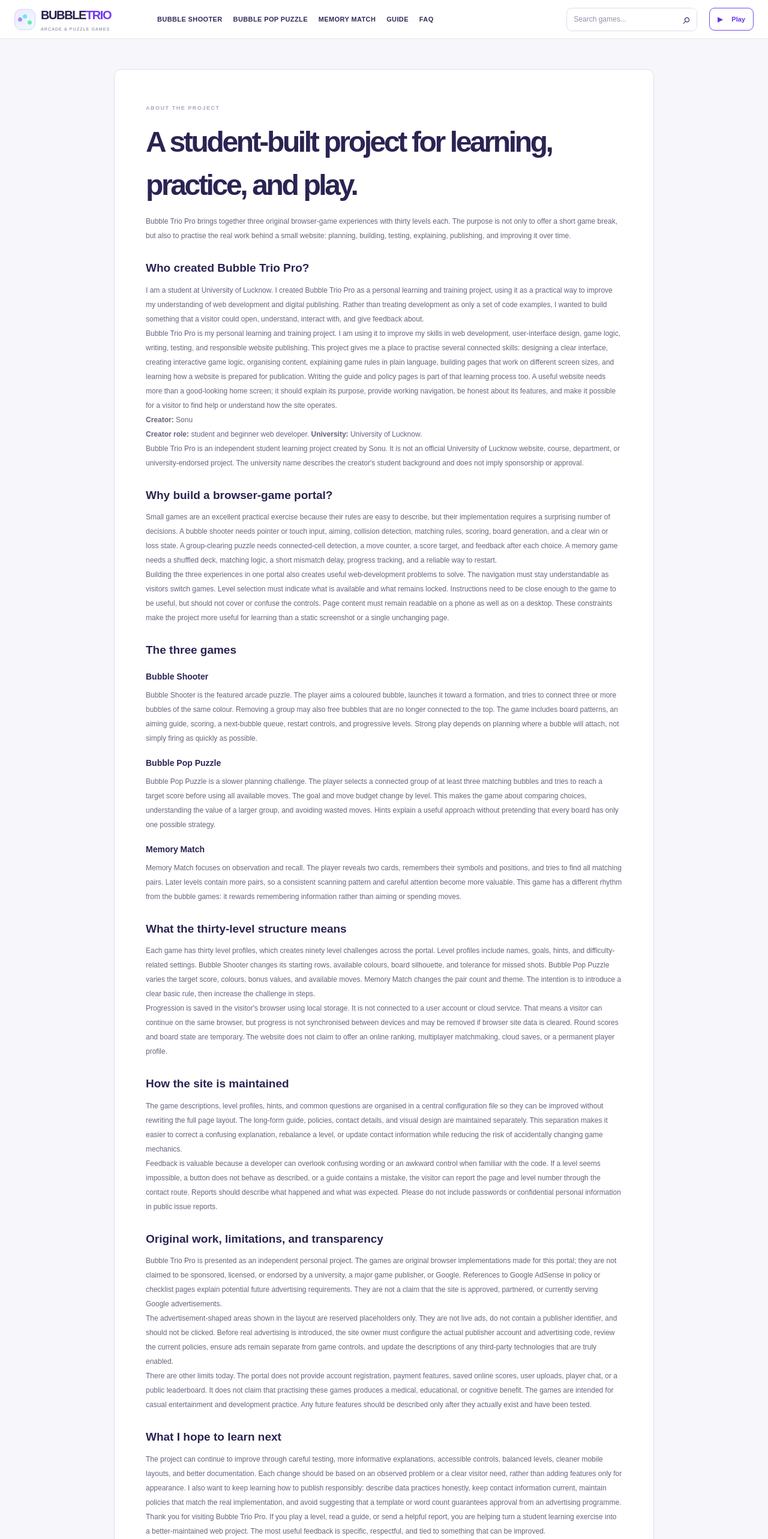
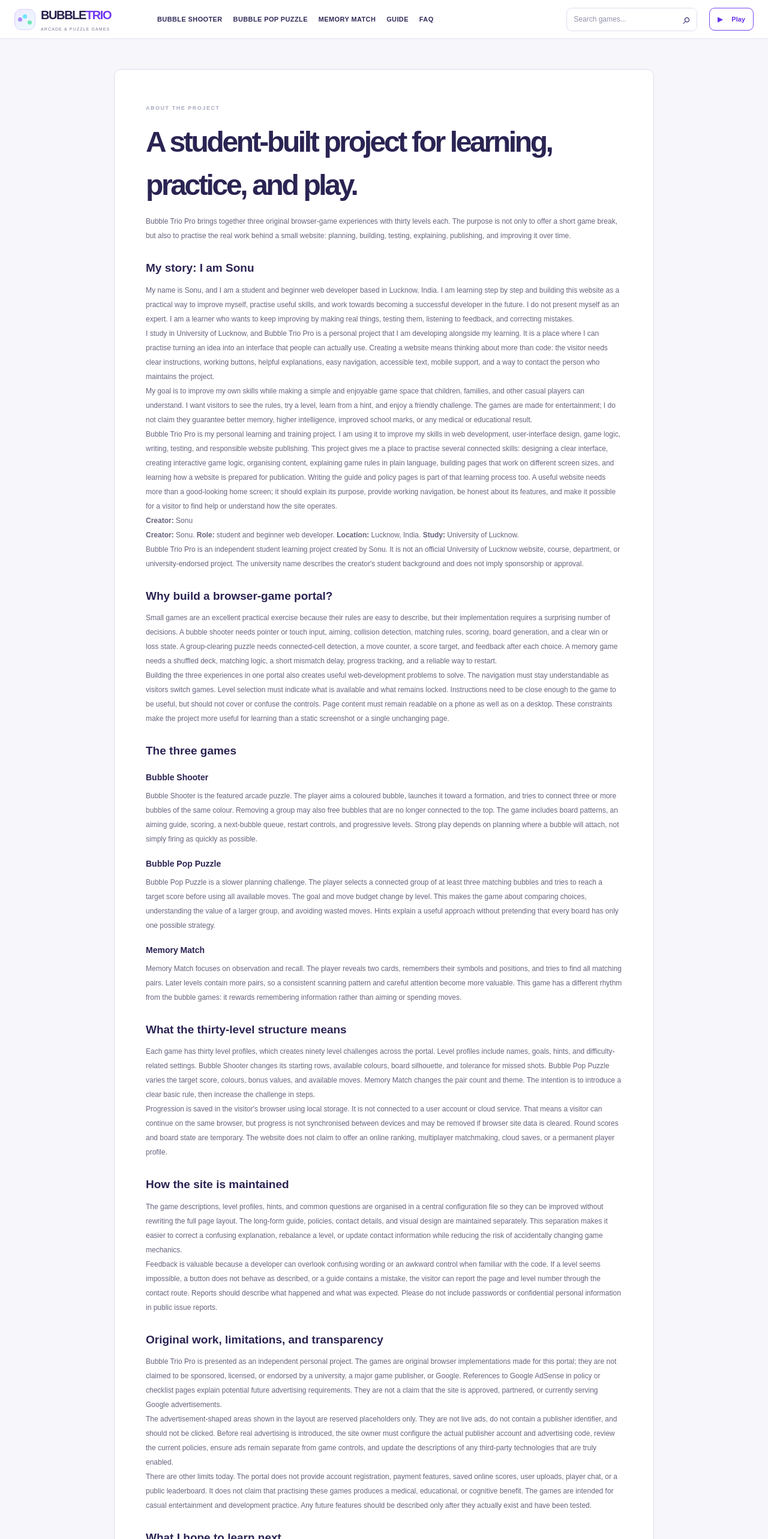
Before and after one commit to websiite01-tech/bubble-trio-pro, a Next.js app: page /about in a window 1280 px wide. Shown: the top 2566 px of the page at 60% size. Built offline with nearby package versions, Linux system fonts and the light colour scheme; no server answers.

Commit message:
content: personalise About page with Sonu's student developer story

```diff
--- a/app/about/page.js
+++ b/app/about/page.js
@@ -1,8 +1,8 @@
 import { siteConfig } from "../site-config";
 
 export const metadata = {
-  title: "About the Creator and Project",
-  description: "Meet the student creator behind Bubble Trio Pro, learn why the project was built, how the three browser games work, and what the site does and does not offer."
+  title: "Meet Sonu — About Bubble Trio Pro",
+  description: "Meet Sonu, a student and beginner web developer in Lucknow, and learn why he built Bubble Trio Pro as a learning project with three original browser games."
 };
 
 export default function AboutPage() {
@@ -12,11 +12,13 @@ export default function AboutPage() {
       <h1>A student-built project for learning, practice, and play.</h1>
       <p className="page-lead">Bubble Trio Pro brings together three original browser-game experiences with thirty levels each. The purpose is not only to offer a short game break, but also to practise the real work behind a small website: planning, building, testing, explaining, publishing, and improving it over time.</p>
 
-      <h2>Who created Bubble Trio Pro?</h2>
-      <p>I am a student at {siteConfig.university}. I created Bubble Trio Pro as a personal learning and training project, using it as a practical way to improve my understanding of web development and digital publishing. Rather than treating development as only a set of code examples, I wanted to build something that a visitor could open, understand, interact with, and give feedback about.</p>
+      <h2>My story: I am Sonu</h2>
+      <p>My name is {siteConfig.creatorName}, and I am a {siteConfig.creatorRole} based in {siteConfig.city}. I am learning step by step and building this website as a practical way to improve myself, practise useful skills, and work towards becoming a successful developer in the future. I do not present myself as an expert. I am a learner who wants to keep improving by making real things, testing them, listening to feedback, and correcting mistakes.</p>
+      <p>I study in {siteConfig.university}, and Bubble Trio Pro is a personal project that I am developing alongside my learning. It is a place where I can practise turning an idea into an interface that people can actually use. Creating a website means thinking about more than code: the visitor needs clear instructions, working buttons, helpful explanations, easy navigation, accessible text, mobile support, and a way to contact the person who maintains the project.</p>
+      <p>My goal is to improve my own skills while making a simple and enjoyable game space that children, families, and other casual players can understand. I want visitors to see the rules, try a level, learn from a hint, and enjoy a friendly challenge. The games are made for entertainment; I do not claim they guarantee better memory, higher intelligence, improved school marks, or any medical or educational result.</p>
       <p>{siteConfig.creatorPurpose} This project gives me a place to practise several connected skills: designing a clear interface, creating interactive game logic, organising content, explaining game rules in plain language, building pages that work on different screen sizes, and learning how a website is prepared for publication. Writing the guide and policy pages is part of that learning process too. A useful website needs more than a good-looking home screen; it should explain its purpose, provide working navigation, be honest about its features, and make it possible for a visitor to find help or understand how the site operates.</p>
       {siteConfig.creatorName && <p><strong>Creator:</strong> {siteConfig.creatorName}</p>}
-      <p><strong>Creator role:</strong> {siteConfig.creatorRole}. <strong>University:</strong> {siteConfig.university}.</p>
+      <p><strong>Creator:</strong> {siteConfig.creatorName}. <strong>Role:</strong> {siteConfig.creatorRole}. <strong>Location:</strong> {siteConfig.city}. <strong>Study:</strong> {siteConfig.university}.</p>
       <p className="policy-note">{siteConfig.universityDisclaimer}</p>
 
       <h2>Why build a browser-game portal?</h2>
@@ -46,7 +48,7 @@ export default function AboutPage() {
 
       <h2>What I hope to learn next</h2>
       <p>The project can continue to improve through careful testing, more informative explanations, accessible controls, balanced levels, cleaner mobile layouts, and better documentation. Each change should be based on an observed problem or a clear visitor need, rather than adding features only for appearance. I also want to keep learning how to publish responsibly: describe data practices honestly, keep contact information current, maintain policies that match the real implementation, and avoid suggesting that a template or word count guarantees approval from an advertising programme.</p>
-      <p>Thank you for visiting Bubble Trio Pro. If you play a level, read a guide, or send a helpful report, you are helping turn a student learning exercise into a better-maintained web project. The most useful feedback is specific, respectful, and tied to something that can be improved.</p>
+      <p>Thank you for visiting Bubble Trio Pro. This website is one part of my learning journey. Every level I test, every explanation I improve, and every useful piece of feedback helps me understand how to build a better website. I hope the games give visitors a relaxed puzzle break and give me more experience as I continue learning. If you spot something confusing, please tell me what happened and which game or level needs attention. I cannot promise every idea will be added, but thoughtful feedback helps me decide what to improve next.</p>
 
       <h2>Project links</h2>
       <p>Use the <a className="inline-link" href="/#play">game room</a> to start playing, read the <a className="inline-link" href="/#player-guide">player guide</a> for rules and scoring, review the <a className="inline-link" href="/privacy">Privacy Policy</a>, or visit the <a className="inline-link" href="/contact">Contact page</a> to report an issue.</p>
```
